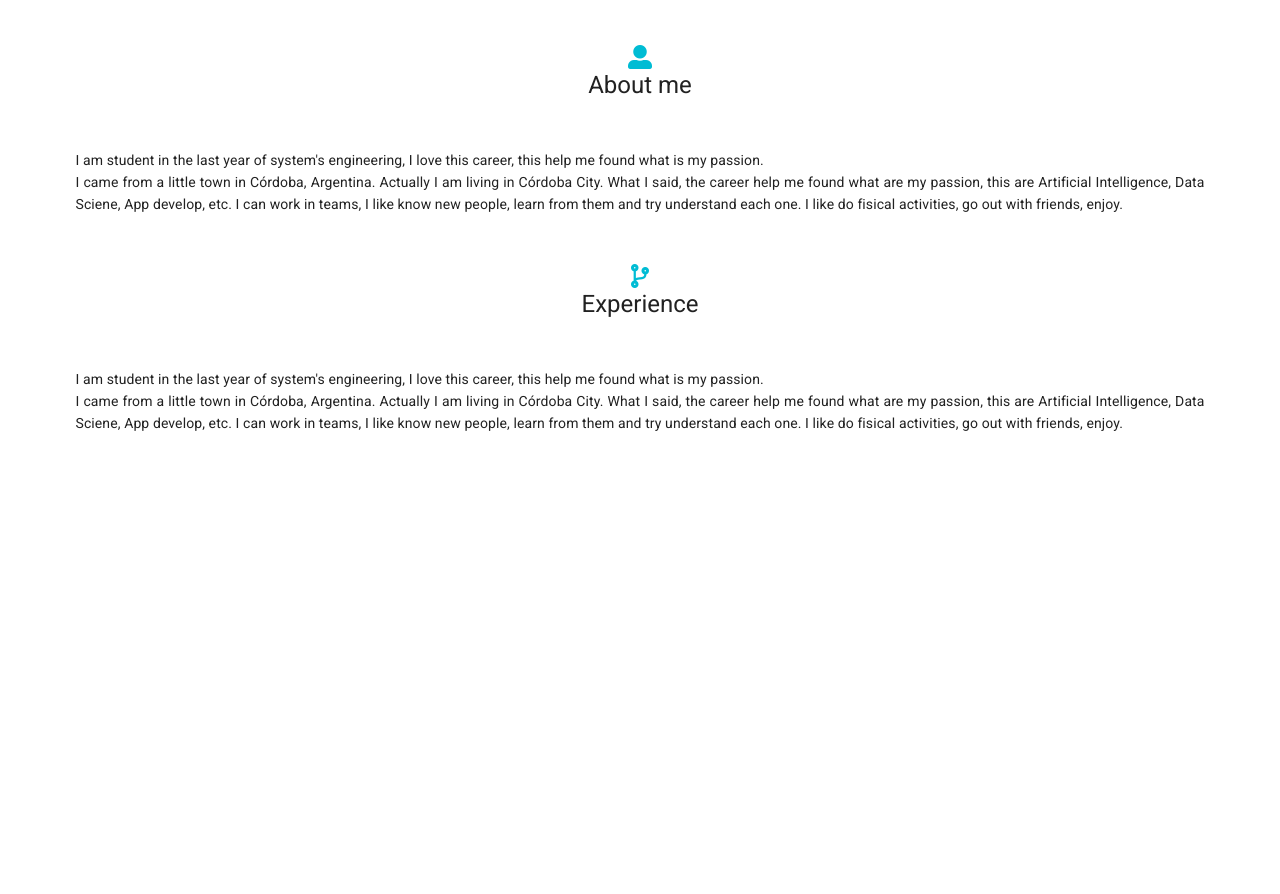
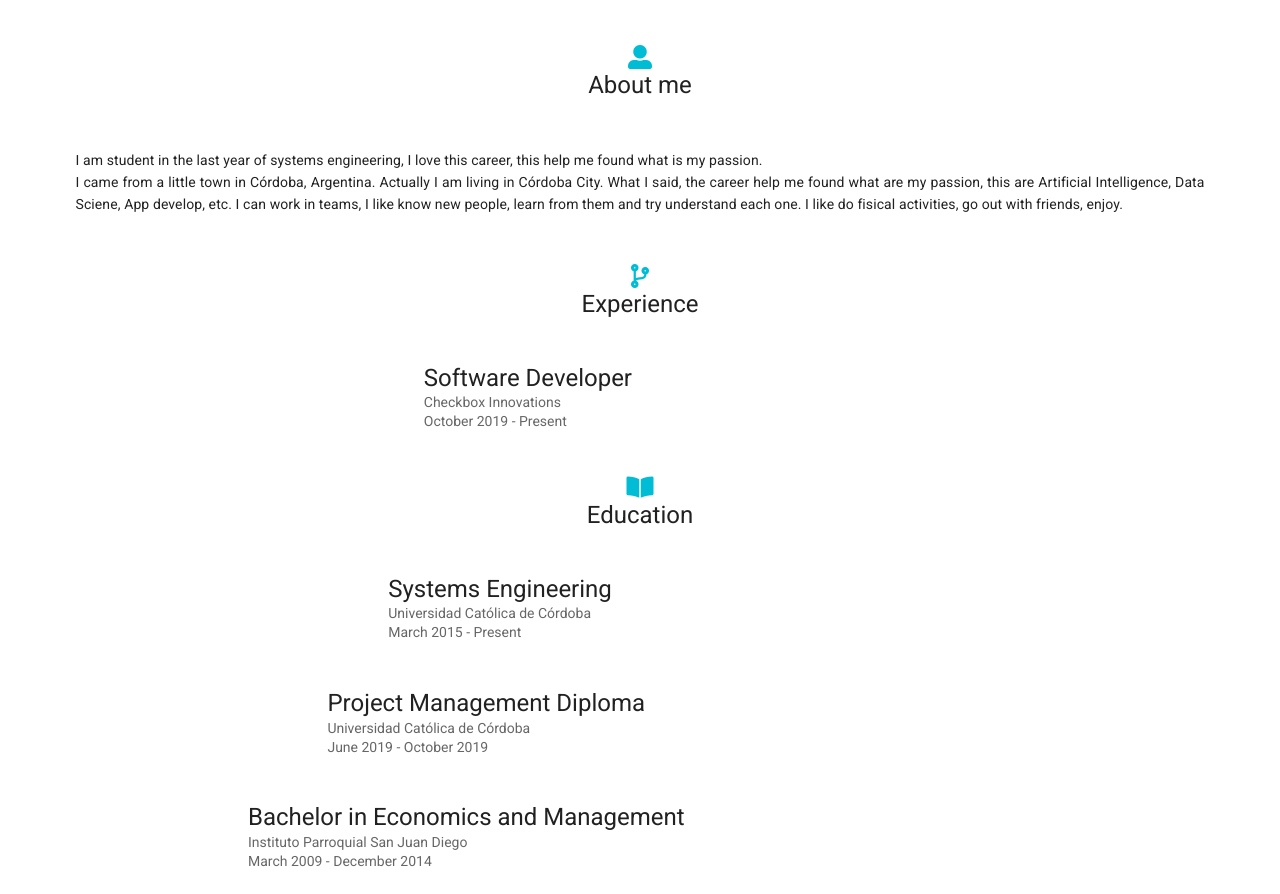
Before and after one commit to nicolaskobelt/cv, a Vue app: page / in a window 1280 px wide. Shown: the part 540-1434 px from the top of the page. Before the commit the page ends 1002 px from the top, so only its background shows below. Built offline with nearby package versions, Linux system fonts and the light colour scheme.

Commit message:
deploy test

```diff
--- a/package.json
+++ b/package.json
@@ -5,7 +5,9 @@
   "scripts": {
     "serve": "vue-cli-service serve",
     "build": "vue-cli-service build",
-    "lint": "vue-cli-service lint"
+    "lint": "vue-cli-service lint",
+    "postinstall": "npm run build",
+    "start": "node server.js"
   },
   "dependencies": {
     "core-js": "^3.3.2",
@@ -21,9 +23,11 @@
     "deepmerge": "^4.2.2",
     "eslint": "^5.16.0",
     "eslint-plugin-vue": "^5.0.0",
+    "express": "^4.17.1",
     "fibers": "^4.0.2",
     "sass": "^1.23.3",
     "sass-loader": "^8.0.0",
+    "serve-static": "^1.14.1",
     "vue-cli-plugin-vuetify": "^2.0.1",
     "vue-template-compiler": "^2.6.10",
     "vuetify-loader": "^1.3.0"
--- a/src/components/HelloWorld.vue
+++ b/src/components/HelloWorld.vue
@@ -9,15 +9,24 @@
     height="100px"></v-img>
   </div>
  <h2 class="white--text mb-2 display-2 text-center">Nicolás Kobelt</h2>
- <h2 class="white--text mb-2 text-center">Student of System's Engineer</h2>
+ <h2 class="white--text mb-2 text-center">Student of Systems Engineering</h2>
 <div class="mx-auto">
     <v-row justify="space-around">
-      <v-btn text dark>
-      <v-icon dark>fab fa-github</v-icon>
+      <v-btn text dark href="https://www.linkedin.com/in/nicolaskobelt/">
+        <v-icon dark>fab fa-linkedin</v-icon>
       </v-btn>
-      <v-btn text dark>
-      <v-icon dark>fab fa-linkedin</v-icon>
+      <v-btn text dark href="https://github.com/nicolaskobelt">
+        <v-icon dark>fab fa-github</v-icon>
       </v-btn>
+      <v-btn text dark href="mailto:nicolaskobelt@gmail.com">
+        <v-icon dark>fas fa-envelope</v-icon>
+      </v-btn>
+      <v-btn text dark href="https://t.me/nicolaskobelt">
+        <v-icon dark>fab fa-telegram</v-icon>
+      </v-btn>
+
+
+
     </v-row>
 </div>
  </v-parallax>
@@ -38,7 +47,7 @@
               <v-layout align-center>
                 <v-flex class="text-justify">
                     <v-card-text class="text-justify">
-                      I am student in the last year of system's engineering,
+                      I am student in the last year of systems engineering,
                       I love this career, this help me found what is my passion. <br>
                       I came from a little town in Córdoba, Argentina.
                       Actually I am living in Córdoba City.
@@ -68,25 +77,97 @@
           </v-flex>
           <v-flex>
             <v-container>
-              <v-layout align-center>
-                <v-flex class="text-justify">
-                    <v-card-text class="text-justify">
-                      I am student in the last year of system's engineering,
-                      I love this career, this help me found what is my passion. <br>
-                      I came from a little town in Córdoba, Argentina.
-                      Actually I am living in Córdoba City.
-                      What I said, the career help me found what are my passion,
-                      this are Artificial Intelligence, Data Sciene, App develop, etc.
-                      I can work in teams, I like know new people,
-                      learn from them and try understand each one.
-                      I like do fisical activities, go out with friends, enjoy.
-                    </v-card-text>
-                </v-flex>
-              </v-layout>
+                <v-list-item justify="center">
+                  <v-list-item-avatar>
+                    <v-img src="../assets/checkbox.png"
+                            class="center center"
+                            contain
+                            width="120px"
+                            height="100px">
+                            </v-img>
+                  </v-list-item-avatar>
+                  <v-list-item-content>
+                    <v-list-item-title class="headline">Software Developer</v-list-item-title>
+                    <v-list-item-subtitle>Checkbox Innovations</v-list-item-subtitle>
+                    <v-list-item-subtitle>October 2019 - Present</v-list-item-subtitle>
+                  </v-list-item-content>
+                </v-list-item>
             </v-container>
           </v-flex>
         </v-layout>
       </section>
+
+
+      <section>
+        <v-layout
+          column
+          align-center
+        >
+          <v-flex xs12 sm4 class="my-5">
+            <div class="text-center">
+              <v-icon class="cyan--text text--dark-2">fas fa-book-open</v-icon>
+              <h2 class="headline">Education</h2>
+            </div>
+          </v-flex>
+          <v-flex>
+            <v-container>
+                <v-list-item justify="center">
+                  <v-list-item-avatar>
+                    <v-img src="../assets/logo-ucc-2018.png"
+                            class="center center"
+                            contain
+                            width="120px"
+                            height="100px">
+                            </v-img>
+                  </v-list-item-avatar>
+                  <v-list-item-content>
+                    <v-list-item-title class="headline">Systems Engineering</v-list-item-title>
+                    <v-list-item-subtitle>Universidad Católica de Córdoba</v-list-item-subtitle>
+                    <v-list-item-subtitle>March 2015 - Present</v-list-item-subtitle>
+                  </v-list-item-content>
+                </v-list-item>
+            </v-container>
+          </v-flex>
+
+
+      <v-flex>
+        <v-container>
+                <v-list-item justify="center">
+                  <v-list-item-avatar>
+                    <v-img src="../assets/logo-ucc-2018.png"
+                            class="center center"
+                            contain
+                            width="120px"
+                            height="100px">
+                            </v-img>
+                  </v-list-item-avatar>
+                  <v-list-item-content>
+                    <v-list-item-title class="headline">Project Management Diploma</v-list-item-title>
+                    <v-list-item-subtitle>Universidad Católica de Córdoba</v-list-item-subtitle>
+                    <v-list-item-subtitle>June 2019 - October 2019</v-list-item-subtitle>
+                  </v-list-item-content>
+                </v-list-item>
+            </v-container>
+          </v-flex>
+
+      <v-flex>
+        <v-container>
+                <v-list-item justify="center">
+                  <v-list-item-avatar color="white">
+
+                  </v-list-item-avatar>
+                  <v-list-item-content>
+                    <v-list-item-title class="headline">Bachelor in Economics and Management </v-list-item-title>
+                    <v-list-item-subtitle>Instituto Parroquial San Juan Diego</v-list-item-subtitle>
+                    <v-list-item-subtitle>March 2009 - December 2014</v-list-item-subtitle>
+                  </v-list-item-content>
+                </v-list-item>
+            </v-container>
+          </v-flex>
+
+      </v-layout>
+    </section>
+
 </v-content>
 </template>
 
```
Also changed, not shown: server.js (added, +8 -0 lines), src/assets/checkbox.png (added), src/assets/logo-ucc-2018.png (added).
